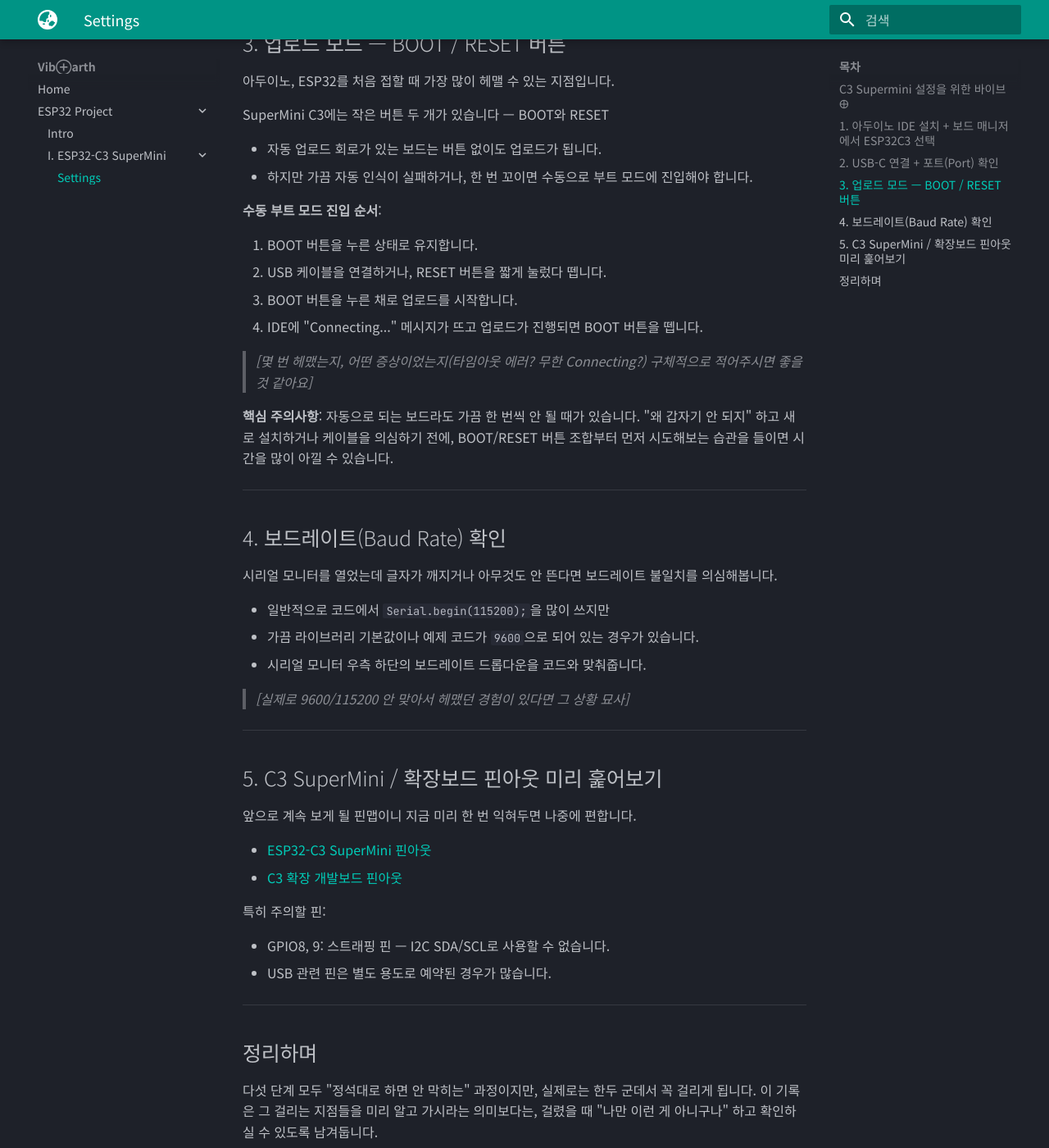
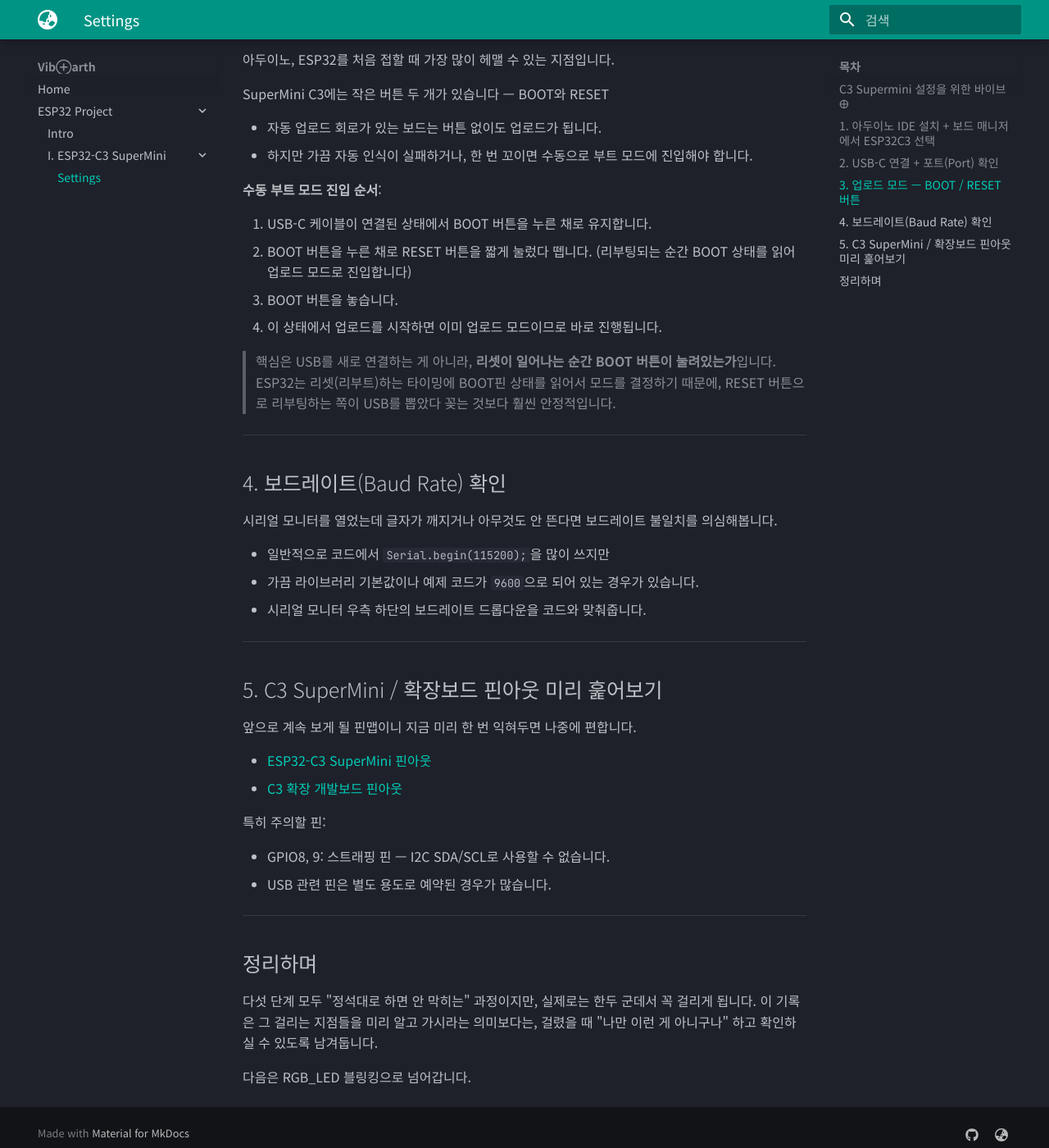
Before and after one commit to VibEarth/VibEarth.github.io, an MkDocs documentation site: the page built from docs/esp32/c3/settings.md, in a window 1280 px wide and 1400 px high, scrolled down 1219 px. Shown: the whole window at 82% size. Built offline with MkDocs 1.6.1 and Material for MkDocs 9.7.7, drawn with Linux system fonts in a browser that asks for light colours; some of the changed text lies outside the part shown.

Commit message:
vault backup: 2026-06-30 22:57:20

```diff
--- a/docs/esp32/c3/settings.md
+++ b/docs/esp32/c3/settings.md
@@ -4,7 +4,7 @@
 
 >요즘 IT, 코딩 관련 책이나 블로그 등을 볼 때, 가장 빠르게 넘기는 부분이 설정 부분이 아닐까 싶습니다.
 >최근에는 생성형 AI의 도움을 받으면 기본 설정을 손쉽게 따라할 수 있고, 시간을 조금만 들이면 트러블 슈팅도 충분히 할 수 있기 때문입니다.
->Vib⊕arth답게 기본적인 설정방법은 간단히 넘어가고 주의해야할 몇 가지 포인트 위주로 소개합니다.
+>Vib⊕arth답게 주의해야할 사항 몇 가지만 소개합니다.
 
 ## 1. 아두이노 IDE 설치 + 보드 매니저에서 ESP32C3 선택
 
@@ -49,14 +49,13 @@
 
 **수동 부트 모드 진입 순서**:
 
-1. BOOT 버튼을 누른 상태로 유지합니다.
-2. USB 케이블을 연결하거나, RESET 버튼을 짧게 눌렀다 뗍니다.
-3. BOOT 버튼을 누른 채로 업로드를 시작합니다.
-4. IDE에 "Connecting..." 메시지가 뜨고 업로드가 진행되면 BOOT 버튼을 뗍니다.
+1. USB-C 케이블이 연결된 상태에서 BOOT 버튼을 누른 채로 유지합니다.
+2. BOOT 버튼을 누른 채로 RESET 버튼을 짧게 눌렀다 뗍니다.
+   (리부팅되는 순간 BOOT 상태를 읽어 업로드 모드로 진입합니다)
+3. BOOT 버튼을 놓습니다.
+4. 이 상태에서 업로드를 시작하면 이미 업로드 모드이므로 바로 진행됩니다.
 
-> _[몇 번 헤맸는지, 어떤 증상이었는지(타임아웃 에러? 무한 Connecting?) 구체적으로 적어주시면 좋을 것 같아요]_
-
-**핵심 주의사항**: 자동으로 되는 보드라도 가끔 한 번씩 안 될 때가 있습니다. "왜 갑자기 안 되지" 하고 새로 설치하거나 케이블을 의심하기 전에, BOOT/RESET 버튼 조합부터 먼저 시도해보는 습관을 들이면 시간을 많이 아낄 수 있습니다.
+> 핵심은 USB를 새로 연결하는 게 아니라, **리셋이 일어나는 순간 BOOT 버튼이 눌려있는가**입니다. ESP32는 리셋(리부트)하는 타이밍에 BOOT핀 상태를 읽어서 모드를 결정하기 때문에, RESET 버튼으로 리부팅하는 쪽이 USB를 뽑았다 꽂는 것보다 훨씬 안정적입니다.
 
 ---
 
@@ -68,15 +67,13 @@
 - 가끔 라이브러리 기본값이나 예제 코드가 `9600`으로 되어 있는 경우가 있습니다.
 - 시리얼 모니터 우측 하단의 보드레이트 드롭다운을 코드와 맞춰줍니다.
 
-> _[실제로 9600/115200 안 맞아서 헤맸던 경험이 있다면 그 상황 묘사]_
-
 ---
 
 ## 5. C3 SuperMini / 확장보드 핀아웃 미리 훑어보기
 
 앞으로 계속 보게 될 핀맵이니 지금 미리 한 번 익혀두면 나중에 편합니다.
 
-- [ESP32-C3 SuperMini 핀아웃](#)
+- [ESP32-C3 SuperMini 핀아웃](https://dl.artronshop.co.th/ESP32-C3%20SuperMini%20datasheet.pdf)
 - [C3 확장 개발보드 핀아웃](#)
 
 특히 주의할 핀:
```
